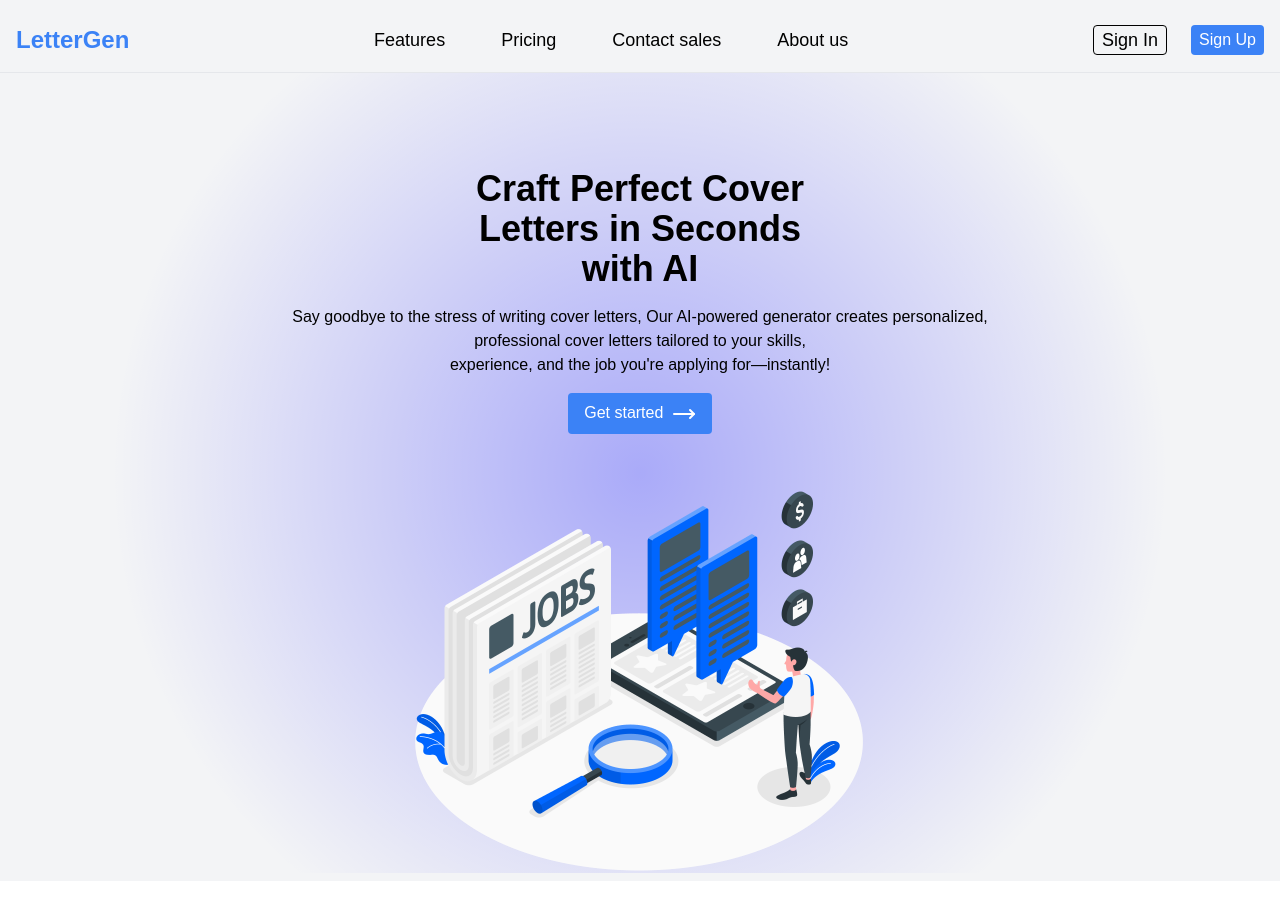
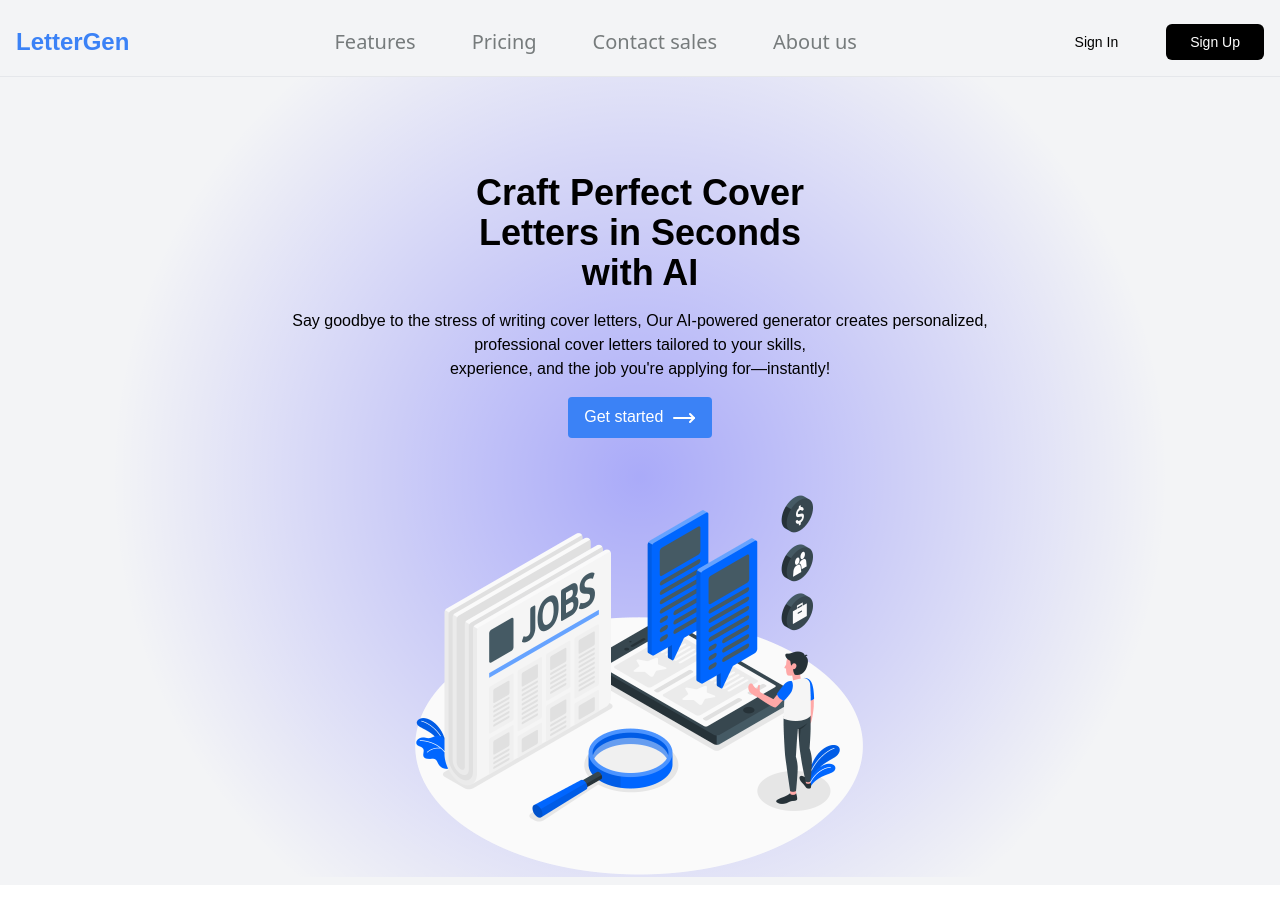
Before and after one commit to GrowDevORG/LetterGen, a Next.js app: page / in a window 1280 px wide. Shown: the top 916 px of the page. Built offline with nearby package versions, Linux system fonts and the light colour scheme; no server answers.

Commit message:
fixed navbar shift issue

```diff
--- a/src/components/Header.tsx
+++ b/src/components/Header.tsx
@@ -4,29 +4,29 @@
 
 const Header = () => {
   return (
-    <nav className="flex flex-row justify-between items-center p-4 border-b border-gray-200">
-      <div className="font-bold text-2xl text-blue-500">
+    <nav className="flex flex-row justify-between items-center p-4 border-b border-gray-200 w-full">
+      <div className="font-bold text-2xl text-blue-500 w-[10%]">
         <TextLoop>
           <span>LetterGen</span>
           <span>लेटर Gen</span>
         </TextLoop>
       </div>
       <div>
-        <ul className="list-none gap-14 flex flex-row text-black text-lg">
-          <li>Features</li>
-          <li>Pricing</li>
-          <li>Contact sales</li>
-          <li>About us</li>
+        <ul className="list-none text-[#767b7c] gap-14 flex flex-row items-center group justify-center text-xl font-sans">
+          <li className="group-hover:cursor-pointer">Features</li>
+          <li className="group-hover:cursor-pointer">Pricing</li>
+          <li className="group-hover:cursor-pointer">Contact sales</li>
+          <li className="group-hover:cursor-pointer">About us</li>
         </ul>
       </div>
       <div className=" flex flex-row gap-6">
         <button
           onClick={() => signIn()}
-          className="text-lg border border-black rounded-sm text-black px-2"
+          className="text-sm border-none hover:bg-[#edecee] rounded-md text-black p-2 pl-6 pr-6 transition duration-150"
         >
           Sign In
         </button>
-        <button className="text-white bg-blue-500 rounded-sm px-2">
+        <button className="text-white text-sm bg-black hover:bg-[#18181B] py-1 rounded-md p-2 pl-6 pr-6 transition duration-150">
           Sign Up
         </button>
       </div>
```
